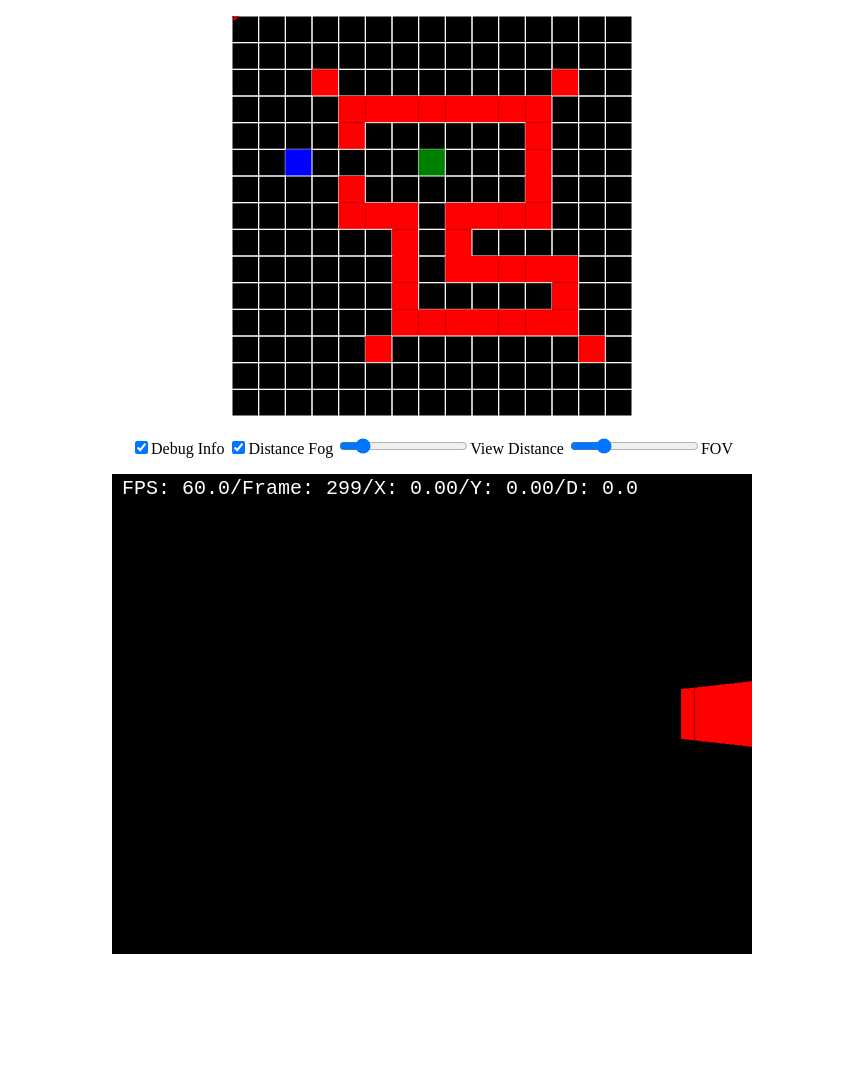
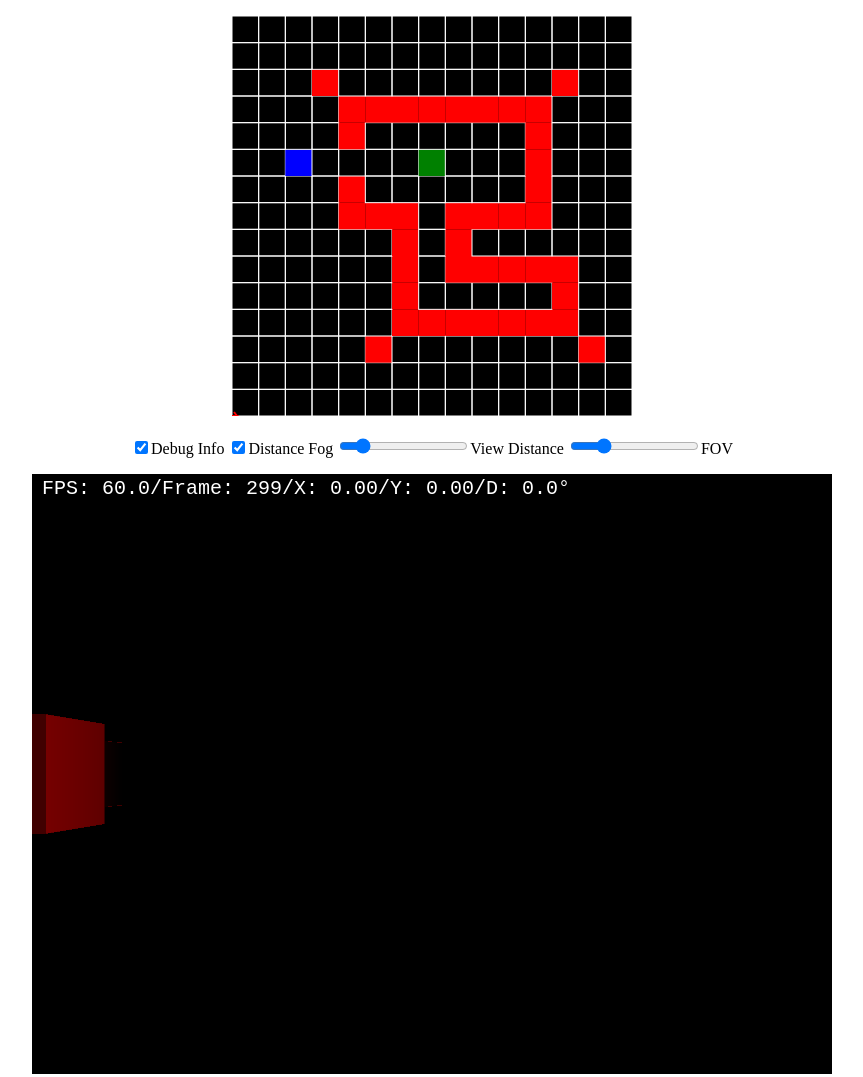
Before and after one commit to andrebreves/js-raycast-engine, a plain HTML site: page engine/index.html in a window 1280 px wide. Shown: the whole page, without its empty margins (208-1071 px from the left). Before the commit the page ends 974 px from the top, so only its background shows below. Drawn offline with Linux system fonts and the light colour scheme.

Commit message:
Inverte o canvas do mapa para o eixo Y aumentar para cima igual ao plano cartesiano

```diff
--- a/engine/CameraView.js
+++ b/engine/CameraView.js
@@ -24,7 +24,7 @@ class CameraView {
       if (ray.hit) {
         const z = ray.distance * this.scale * Math.cos(this.camera.direction - angle);
         const height = Math.floor(this.canvas.height * this.scale / z);
-        this.renderRaySolidColor(ray, x, height);
+        this.renderRayShadedColor(ray, x, height);
       }
 
       angle -= angleIncrement;
--- a/engine/Engine.js
+++ b/engine/Engine.js
@@ -110,7 +110,7 @@ class Engine {
     info += `/Frame: ${this.frame}`;
     info += `/X: ${this.player.position.x.toFixed(2)}`;
     info += `/Y: ${this.player.position.y.toFixed(2)}`;
-    info += `/D: ${(this.player.position.direction * 180 / Math.PI).toFixed(1)}`;
+    info += `/D: ${(this.player.position.direction * 180 / Math.PI).toFixed(1)}\u00B0`;
     context.fillText(info, 10, 20);
   }
 
--- a/engine/Level.js
+++ b/engine/Level.js
@@ -50,7 +50,7 @@ class Level {
 
   wallAt(x, y) {
     if (y < 0 || y >= this.map.length) return null;
-    const row = this.map[Math.floor(y)];
+    const row = this.map[this.map.length - 1 - Math.floor(y)];
 
     if (!row || x < 0 || x >= row.length) return null;
     return this.walls[row.charAt(Math.floor(x))] || null;
@@ -58,7 +58,7 @@ class Level {
 
   isEmpty(x, y) {
     if (y < 0 || y >= this.map.length) return false;
-    const row = this.map[Math.floor(y)];
+    const row = this.map[this.map.length - 1 - Math.floor(y)];
 
     if (!row || x < 0 || x >= row.length) return false;
     return row.charAt(Math.floor(x)) === '.';
--- a/engine/MapView.js
+++ b/engine/MapView.js
@@ -46,7 +46,7 @@ class MapView {
     this.context.save();
 
     this.context.translate(this.player.position.x * this.scale, this.player.position.y * this.scale);
-    this.context.rotate(-this.player.position.direction);
+    this.context.rotate(this.player.position.direction);
 
     this.context.strokeStyle = 'red';
     this.context.lineWidth = 2;
--- a/engine/Player.js
+++ b/engine/Player.js
@@ -11,7 +11,7 @@ class Player {
 
   moveForward() {
     const x = this.position.x + Math.cos(this.position.direction) * this.linearVelocity;
-    const y = this.position.y - Math.sin(this.position.direction) * this.linearVelocity;
+    const y = this.position.y + Math.sin(this.position.direction) * this.linearVelocity;
 
     if (this.level.isEmpty(x, y)) Object.assign(this.position, { x, y });
     else if (this.level.isEmpty(x, this.position.y)) Object.assign(this.position, { x });
@@ -20,7 +20,7 @@ class Player {
 
   moveBackward() {
     const x = this.position.x - Math.cos(this.position.direction) * this.linearVelocity;
-    const y = this.position.y + Math.sin(this.position.direction) * this.linearVelocity;
+    const y = this.position.y - Math.sin(this.position.direction) * this.linearVelocity;
 
     if (this.level.isEmpty(x, y)) Object.assign(this.position, { x, y });
     else if (this.level.isEmpty(x, this.position.y)) Object.assign(this.position, { x });
@@ -40,7 +40,7 @@ class Player {
   strafeLeft() {
     const angle = this.position.direction + this.HALF_PI;
     const x = this.position.x + Math.cos(angle) * this.linearVelocity;
-    const y = this.position.y - Math.sin(angle) * this.linearVelocity;
+    const y = this.position.y + Math.sin(angle) * this.linearVelocity;
 
     if (this.level.isEmpty(x, y)) Object.assign(this.position, { x, y });
     else if (this.level.isEmpty(x, this.position.y)) Object.assign(this.position, { x });
@@ -50,7 +50,7 @@ class Player {
   strafeRight() {
     const angle = this.position.direction - this.HALF_PI;
     const x = this.position.x + Math.cos(angle) * this.linearVelocity;
-    const y = this.position.y - Math.sin(angle) * this.linearVelocity;
+    const y = this.position.y + Math.sin(angle) * this.linearVelocity;
 
     if (this.level.isEmpty(x, y)) Object.assign(this.position, { x, y });
     else if (this.level.isEmpty(x, this.position.y)) Object.assign(this.position, { x });
--- a/engine/Ray.js
+++ b/engine/Ray.js
@@ -17,7 +17,7 @@ class Ray {
       wall = level.wallAt(x, y);
       if (wall) return new Ray(level, origin, direction, { x, y }, distance , wall, 0, raycb);
       x += xStep;
-      y -= yStep;
+      y += yStep;
     }
 
     return new Ray(level, origin, direction, { x, y }, distance - step, null, null, raycb);
@@ -51,23 +51,23 @@ class Ray {
     let x = cos < 0 ? Math.ceil(origin.x) + dx : Math.floor(origin.x) + dx;
 
     // Calcula a distância percorrida pelo raio até o momento (hipotenusa)
-    let distance = Math.abs((x - origin.x) / cos);
+    let distance = (x - origin.x) / cos;
 
     // Calcula a posição no eixo Y (tamanho cateto oposto)
-    let y = origin.y - (distance * sin);
+    let y = origin.y + (distance * sin);
 
-    const step = Math.abs(dx / cos);  // Deslocamento do raio (hipotenusa)
+    const step = dx / cos;  // Deslocamento do raio (hipotenusa)
     const dy = step * sin;  // Deslocamento no eixo Y (outro cateto)
 
     while (distance < range) {
       let wall = level.wallAt(x + offset, y);
       if (wall) return new Ray(level, origin, direction, { x, y }, distance, wall, y % 1);
       x += dx;
-      y -= dy;
+      y += dy;
       distance += step;
     }
 
-    return new Ray(level, origin, direction, { x: origin.x + cos * range, y: origin.y - sin * range }, range, null, null);
+    return new Ray(level, origin, direction, { x: origin.x + cos * range, y: origin.y + sin * range }, range, null, null);
   }
 
   static castY(level, origin, direction, range = 10) {
@@ -81,26 +81,26 @@ class Ray {
     const offset = dy / 10000;
 
     // Encontra o primeiro cruzamento do raio com uma linha horizontal
-    let y = sin < 0 ? Math.floor(origin.y) - dy : Math.ceil(origin.y) - dy;
+    let y = sin < 0 ? Math.ceil(origin.y) + dy : Math.floor(origin.y) + dy;
 
     // Calcula a distância percorrida pelo raio até o momento (hipotenusa)
-    let distance = Math.abs((y - origin.y) / sin);
+    let distance = (y - origin.y) / sin;
 
     // Calcula a posição no eixo X (cateto adjacente)
     let x = origin.x + (distance * cos);
 
-    const step = Math.abs(dy / sin);  // Deslocamento do raio (hipotenusa)
+    const step = dy / sin;  // Deslocamento do raio (hipotenusa)
     const dx = step * cos;  // Deslocamento no eixo X (outro cateto)
 
     while (distance < range) {
-      let wall = level.wallAt(x, y - offset);
+      let wall = level.wallAt(x, y + offset);
       if (wall) return new Ray(level, origin, direction, { x, y }, distance, wall, x % 1);
       x += dx;
-      y -= dy;
+      y += dy;
       distance += step;
     }
 
-    return new Ray(level, origin, direction, { x: origin.x + cos * range, y: origin.y - sin * range }, range, null, null);
+    return new Ray(level, origin, direction, { x: origin.x + cos * range, y: origin.y + sin * range }, range, null, null);
   }
 
 
--- a/engine/index.html
+++ b/engine/index.html
@@ -16,7 +16,7 @@
 
   <body onload="Engine.start();" style="margin: 0; padding: 0; width: 100%; height: 100%;">
     <p align="center">
-      <canvas id="map" width="400" height="400" align="right"></canvas>
+      <canvas id="map" width="400" height="400" align="right" style="transform: scale(1, -1);"></canvas>
     </p>
 
     <p align="center">
@@ -27,7 +27,7 @@
     </p>
 
     <p align="center">
-      <canvas id="view" width="640" height="480" align="right"></canvas>
+      <canvas id="view" width="800" height="600" align="right"></canvas>
     </p>
   </body>
 
```
